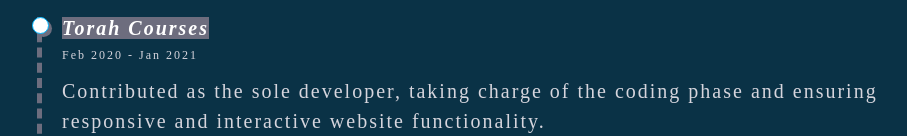
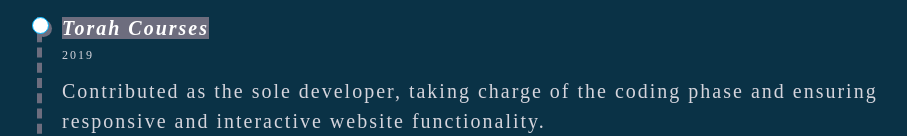
Before and after one commit to YaakovDavid/ykvdvd, a plain HTML site: page index.html in a window 1280 px wide. Shown: the part 2562-2698 px from the top of the page, without its empty margins (95-1002 px from the left). Drawn offline with nearby package versions, Linux system fonts and the light colour scheme; a web font is replaced by a local one.

Commit message:
Update index.html

```diff
--- a/index.html
+++ b/index.html
@@ -139,7 +139,7 @@
       <p></p>
       <li>
         <div class="time"><em>Torah Courses</em> </div>
-        <p class="sub-header">Feb 2020 - Jan 2021 </p>
+        <p class="sub-header">2019 </p>
         <p>Contributed as the sole developer, taking charge of the coding phase and ensuring responsive and interactive website functionality.
             <br>
             <a href="https://torahcourses.com">View<span class="material-symbols-outlined">call_made</span></a>
```
